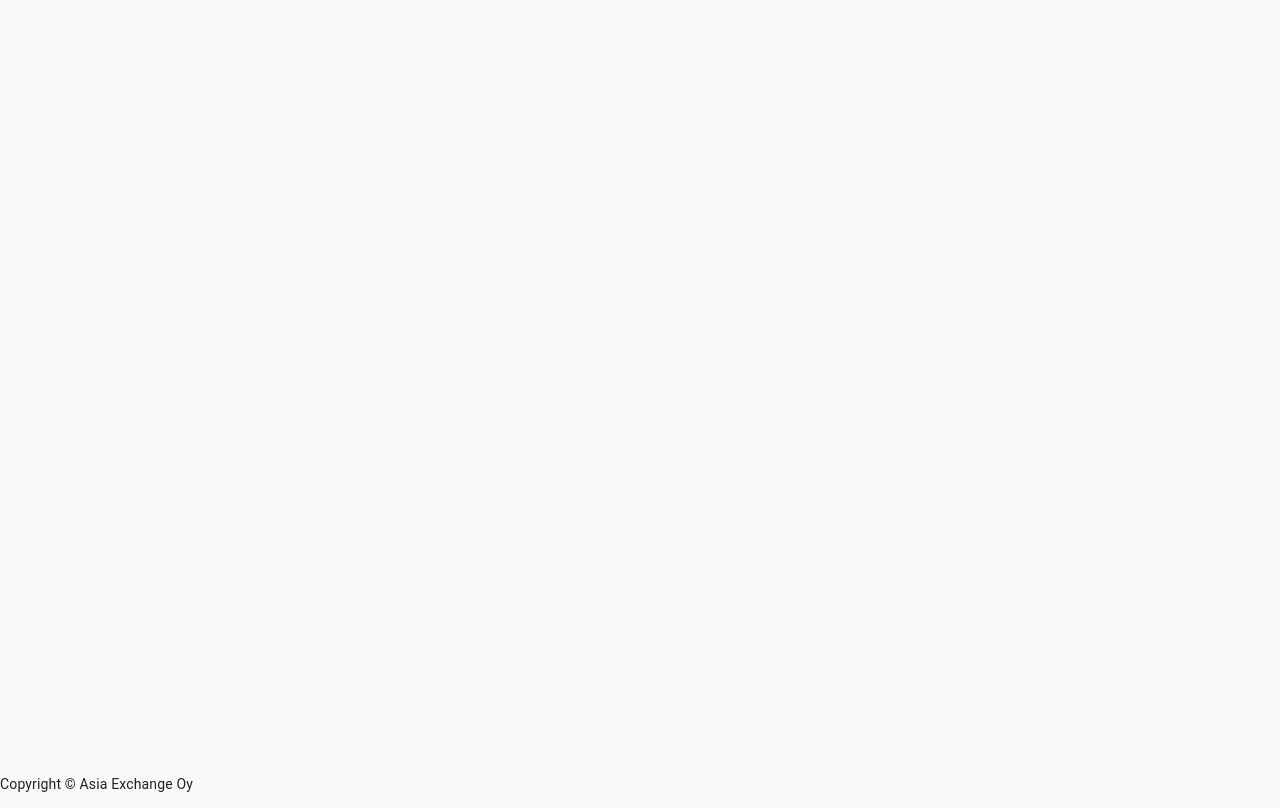
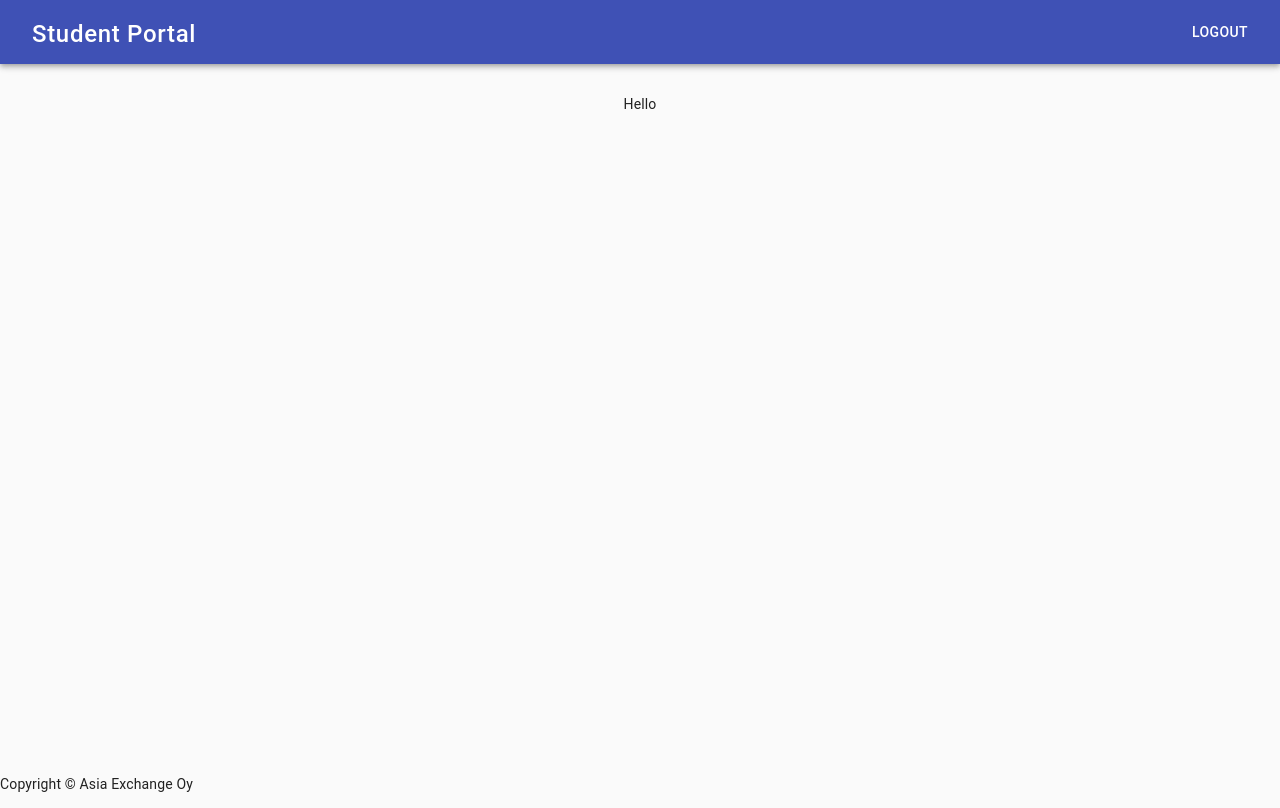
Before and after one commit to wahid2272/managementkit, a React (Create React App) app in the folder client/: page /editStudyInfo in a window 1280 px wide. Built offline with nearby package versions, Linux system fonts and the light colour scheme.

Commit message:
EditInfo page created in client side

```diff
--- a/client/src/App.js
+++ b/client/src/App.js
@@ -6,6 +6,7 @@ import WebsiteManager from './components/users/websiteDashboard/WebsiteManager';
 import Login from "./components/login/Login";
 import Register from "./components/register/Register";
 import Reset from "./components/resetPassword/Reset";
+import EditInfo from "./components/users/websiteDashboard/EditInfo";
 import Footer from "./components/footer/Footer";
 
 //Material ui
@@ -27,6 +28,7 @@ function App() {
               <Route path="/userManage" exact render={() => <UserManager/>} />
               <Route path="/websiteManage" exact render={() => <WebsiteManager/>} />
               <Route exact path="/reset" render={() => <Reset/>} />
+              <Route exact path="/editStudyInfo" render={() => <EditInfo/>} />
             </Switch>
           </div>
         </>
--- /dev/null
+++ b/client/src/components/users/websiteDashboard/EditInfo.js
@@ -0,0 +1,16 @@
+import React from 'react';
+import UserNav from "../UserNav";
+import "../../../App.css";
+
+const EditInfo = () => {
+  return (
+    <div>
+      <UserNav />
+      <div className="center">
+        Hello
+      </div>
+    </div>
+  );
+};
+
+export default EditInfo;
--- a/client/src/components/users/websiteDashboard/WebsiteManager.js
+++ b/client/src/components/users/websiteDashboard/WebsiteManager.js
@@ -30,6 +30,14 @@ const useStyles = makeStyles((theme) => ({
     table: {
       minWidth: 750,
     },
+    editButtonText: {
+      textTransform: 'none',
+      width: "4em"
+    },
+    deleteButtonText: {
+      textTransform: 'none',
+      width: "5em"
+    },
   }));
 
 const WebsiteManager = () => {
@@ -45,6 +53,10 @@ const WebsiteManager = () => {
 
     const handleChange = () => {
         history.push('/dashboard')
+    }
+
+    const handleEdit = () => {
+      history.push('/editStudyInfo');
     }
 
     return (
@@ -77,8 +89,8 @@ const WebsiteManager = () => {
                               <TableCell align="right">{moment.utc(info.start_date).format('DD/MM/YYYY')}</TableCell>
                               <TableCell align="right">{moment.utc(info.end_date).format('DD/MM/YYYY')}</TableCell>
                               <TableCell align="right">€ {info.price}</TableCell>
-                              <TableCell align="right">Edit</TableCell>
-                              <TableCell align="right">Delete</TableCell>
+                              <TableCell align="right"><Button variant="outlined" className={classes.editButtonText} onClick={handleEdit}>Edit</Button></TableCell>
+                              <TableCell align="right"><Button variant="outlined" className={classes.deleteButtonText}>Delete</Button></TableCell>
                             </TableRow>
                           ))}
                         </TableBody>
```
